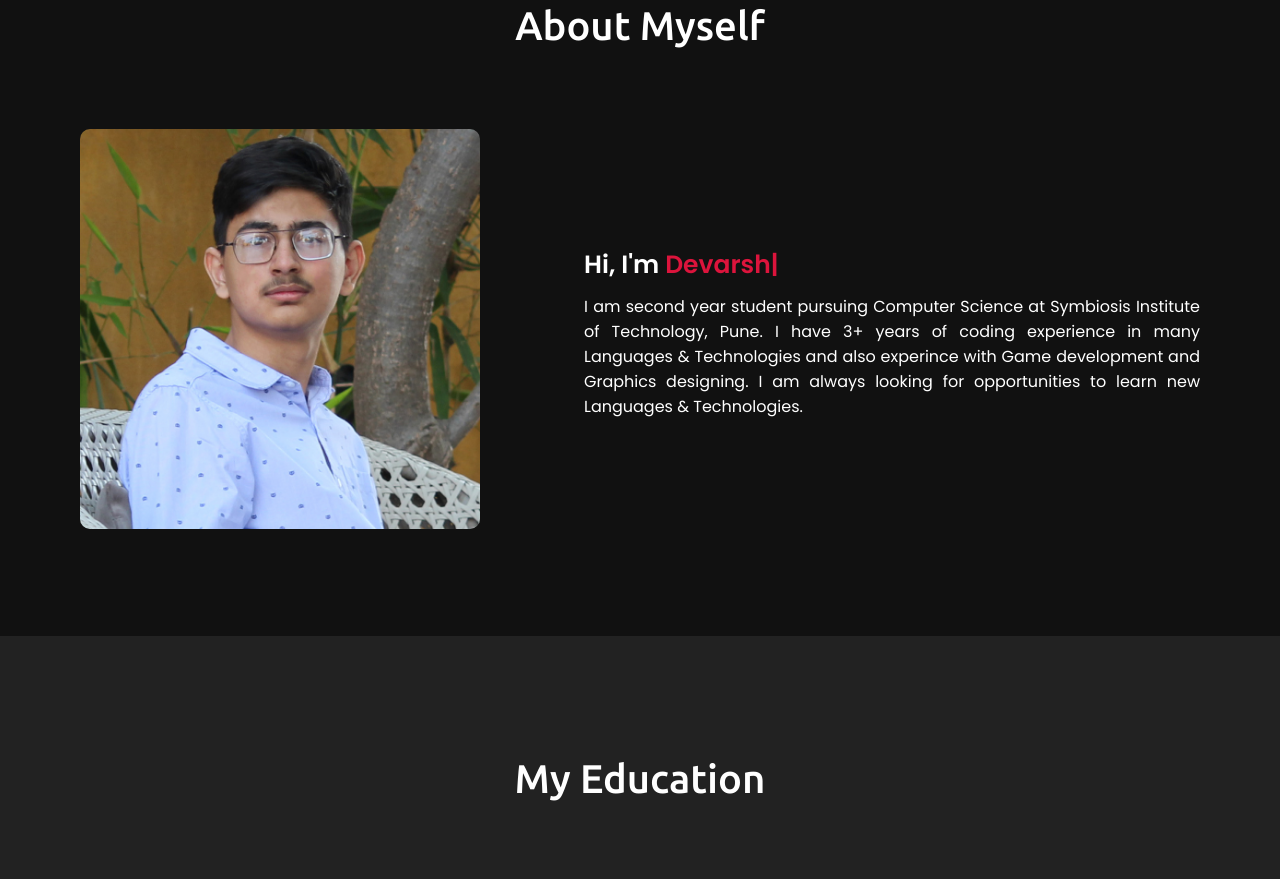
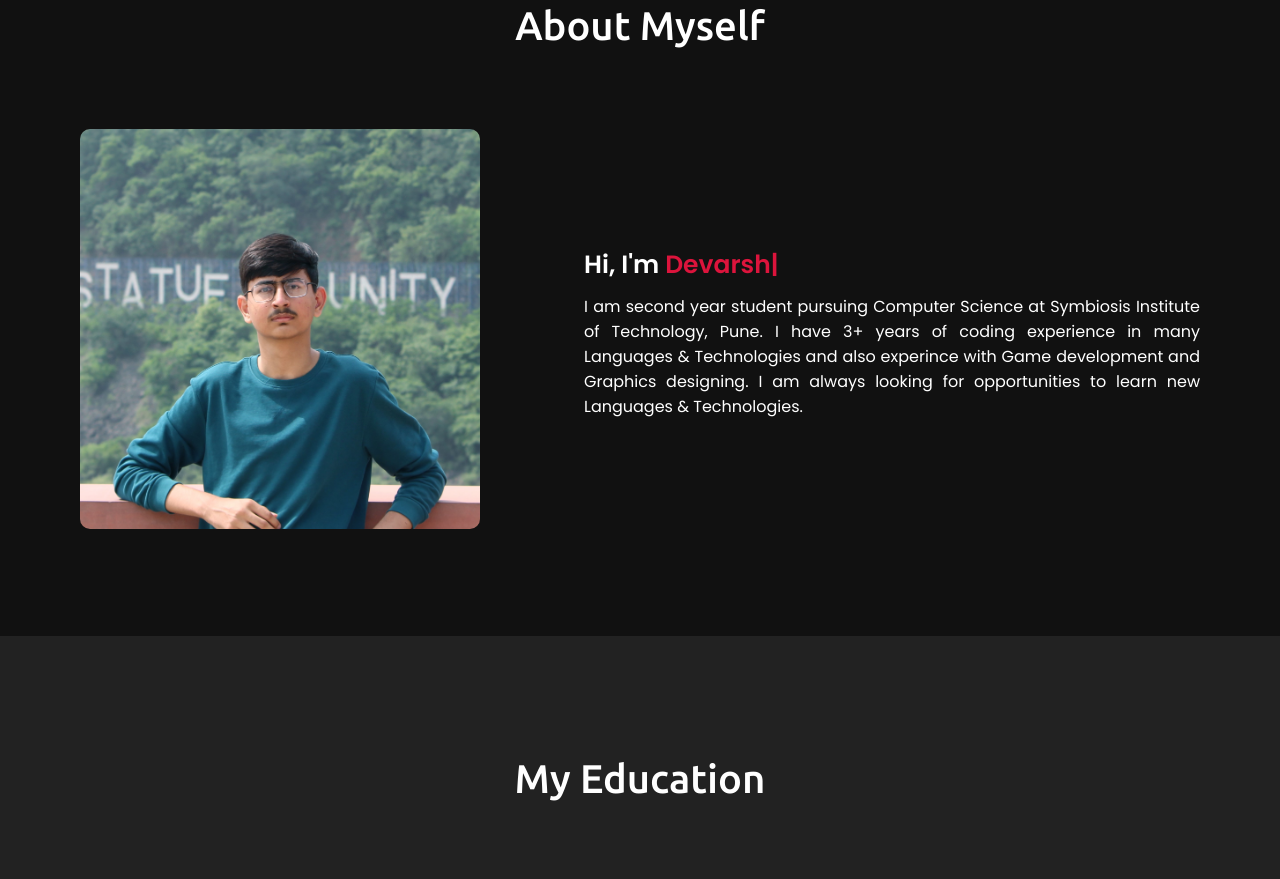
Before and after one commit to devarshukani/devarsh_porfolio, a plain HTML site: page index.html in a window 1280 px wide. Shown: the part 897-1776 px from the top of the page. Drawn offline with nearby package versions, Linux system fonts and the light colour scheme.

Commit message:
image change

```diff
--- a/index.html
+++ b/index.html
@@ -58,7 +58,7 @@
             <h2 class="title">About Myself</h2>
             <div class="about-content">
                 <div class="column left">
-                    <img src="images/profile-2.jpg" alt="">
+                    <img src="images/me.jpg" alt="">
                 </div>
                 <div class="column right">
                     <div class="text">Hi, I'm <span class="typing-2"></span></div>
```
Also changed, not shown: images/me.JPG (added), images/profile-1.JPG (deleted).
